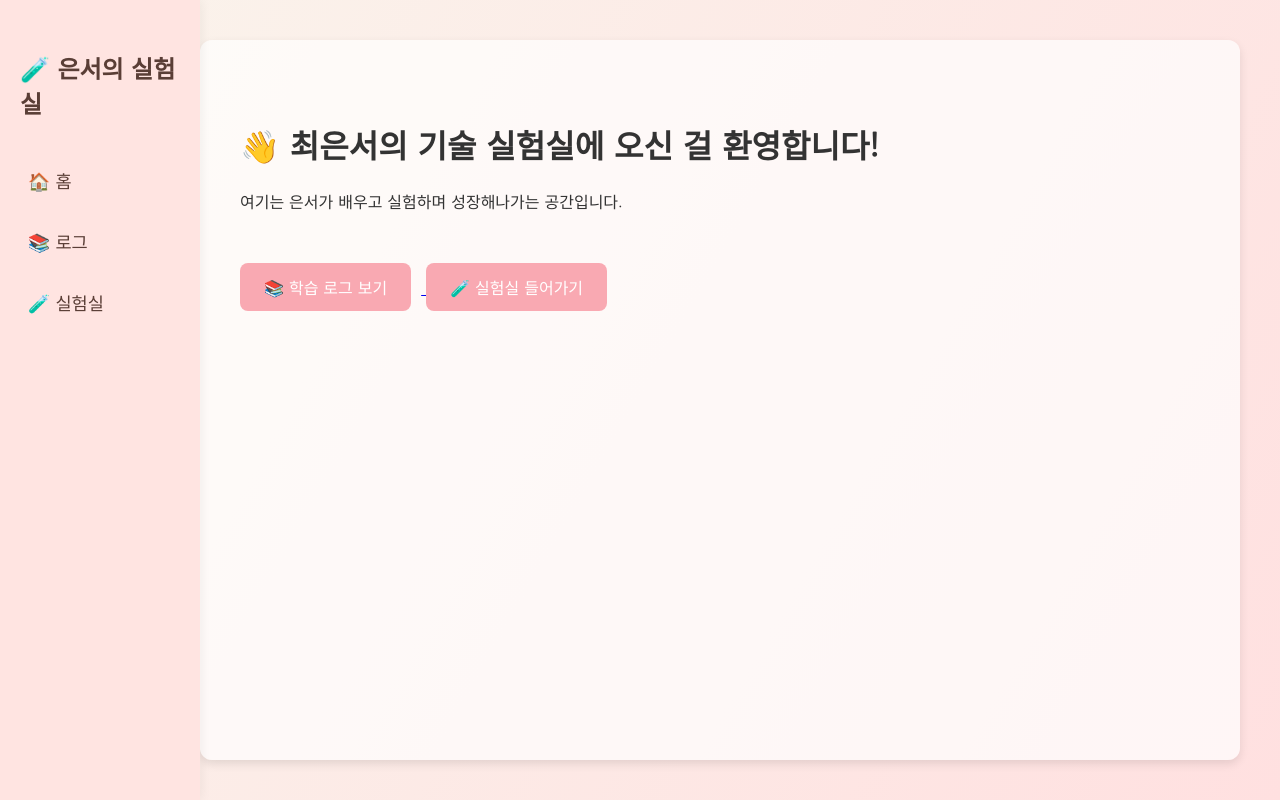
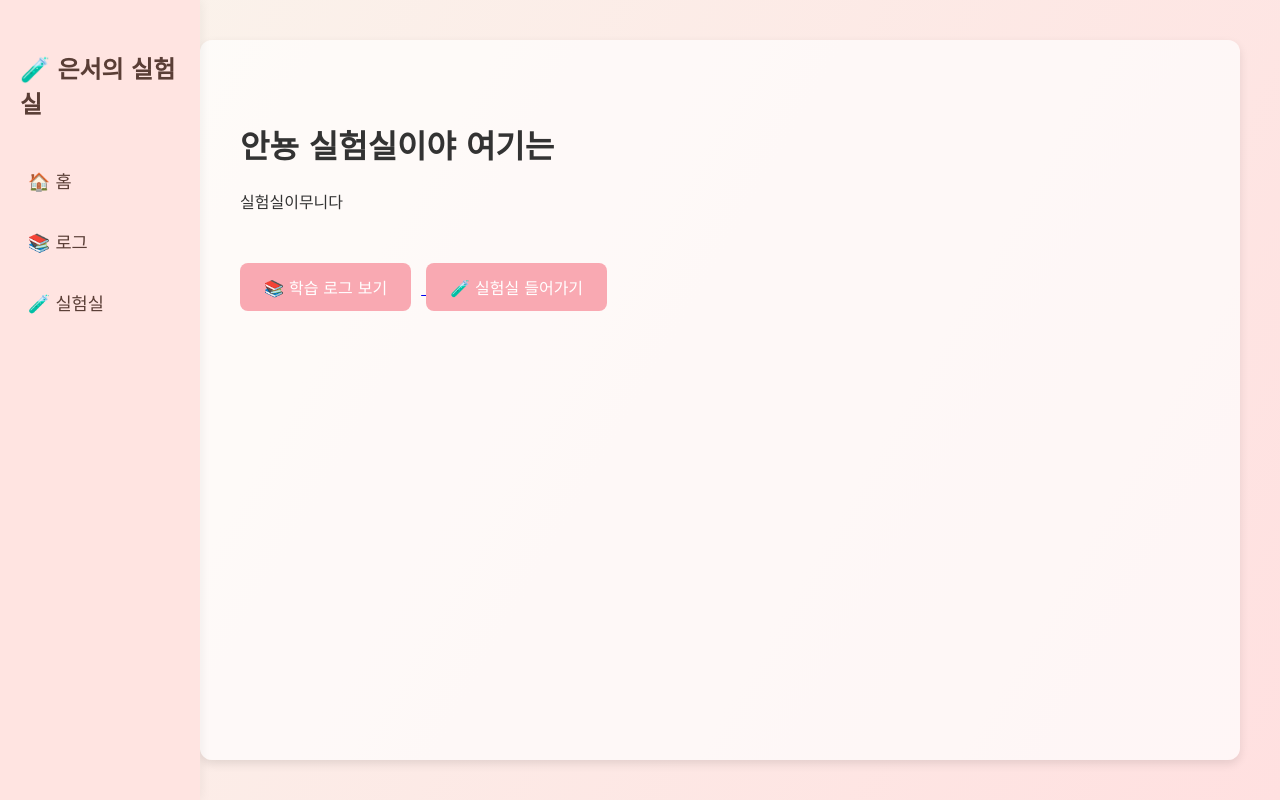
Before and after one commit to rloss/55, a Flask app: page / in a window 1280 px wide. Run offline with Flask 2, Linux system fonts and the light colour scheme.

Commit message:
두번째 커밋

```diff
--- a/templates/index.html
+++ b/templates/index.html
@@ -3,8 +3,8 @@
 {% block title %}홈 - 은서의 실험실{% endblock %}
 
 {% block content %}
-  <h1>👋 최은서의 기술 실험실에 오신 걸 환영합니다!</h1>
-  <p>여기는 은서가 배우고 실험하며 성장해나가는 공간입니다.</p>
+  <h1>안뇽 실험실이야 여기는</h1>
+  <p>실험실이무니다</p>
 
   <div style="margin-top: 30px;">
     <a href="/log">
```
